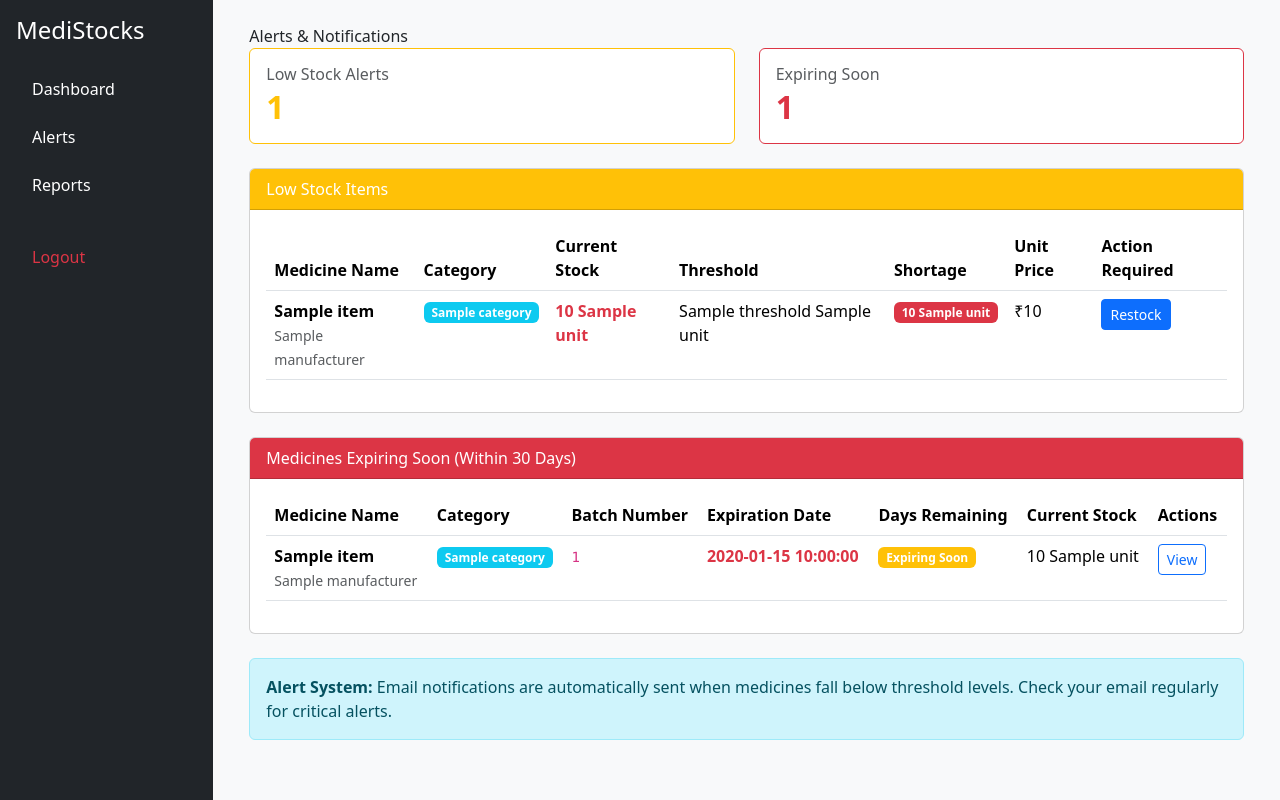
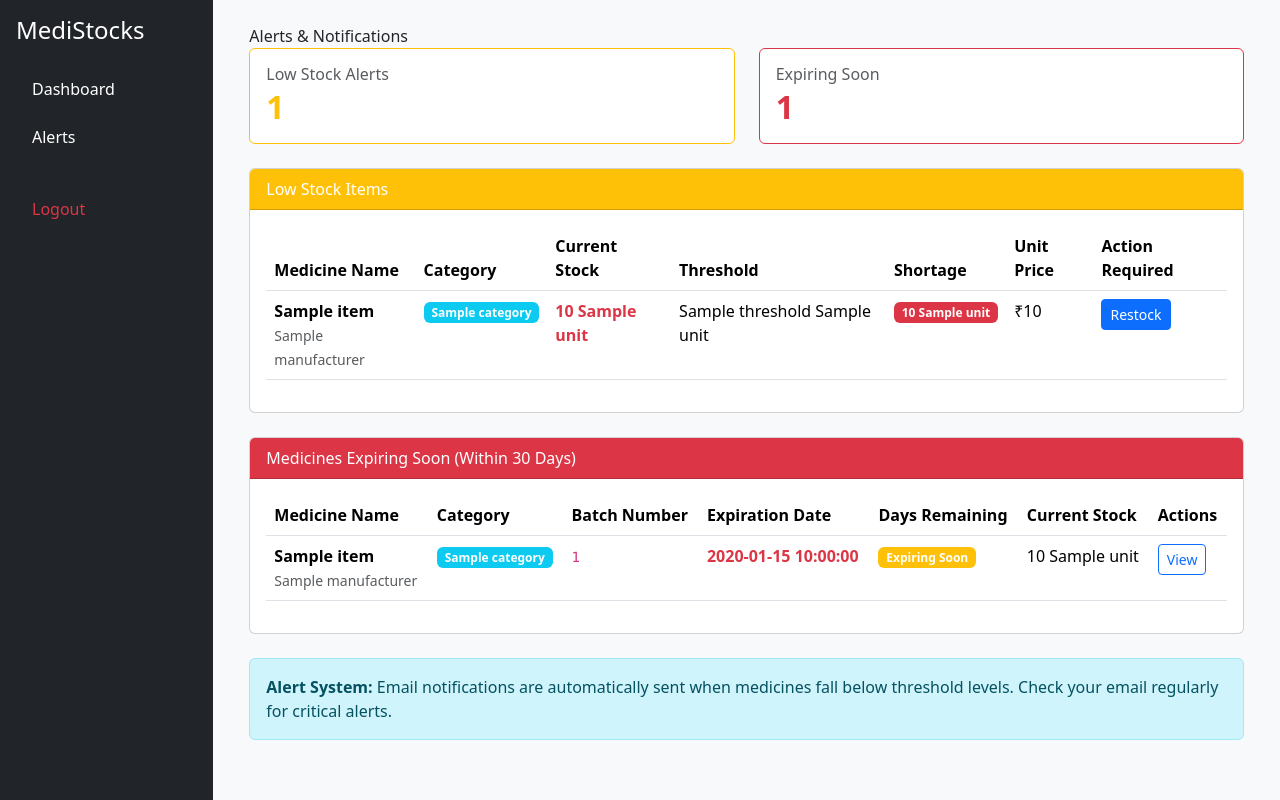
Before and after one commit to janumpallydivya15-netizen/MediStocks, a Python web app: template templates/alerts.html in a window 1280 px wide. Run offline with Jinja, Linux system fonts and the light colour scheme; the template is opened without the code that fills it: most values are stand-ins (such as "Sample title", 1, 10 or a date in 2020).

Commit message:
base.html

```diff
--- a/templates/base.html
+++ b/templates/base.html
@@ -49,11 +49,6 @@
         </a>
     </li>
 
-    <li class="nav-item mb-2">
-        <a class="nav-link text-white" href="{{ url_for('reports') }}">
-            Reports
-        </a>
-    </li>
 
     <li class="nav-item mt-4">
         <a class="nav-link text-danger" href="{{ url_for('logout') }}">
```
